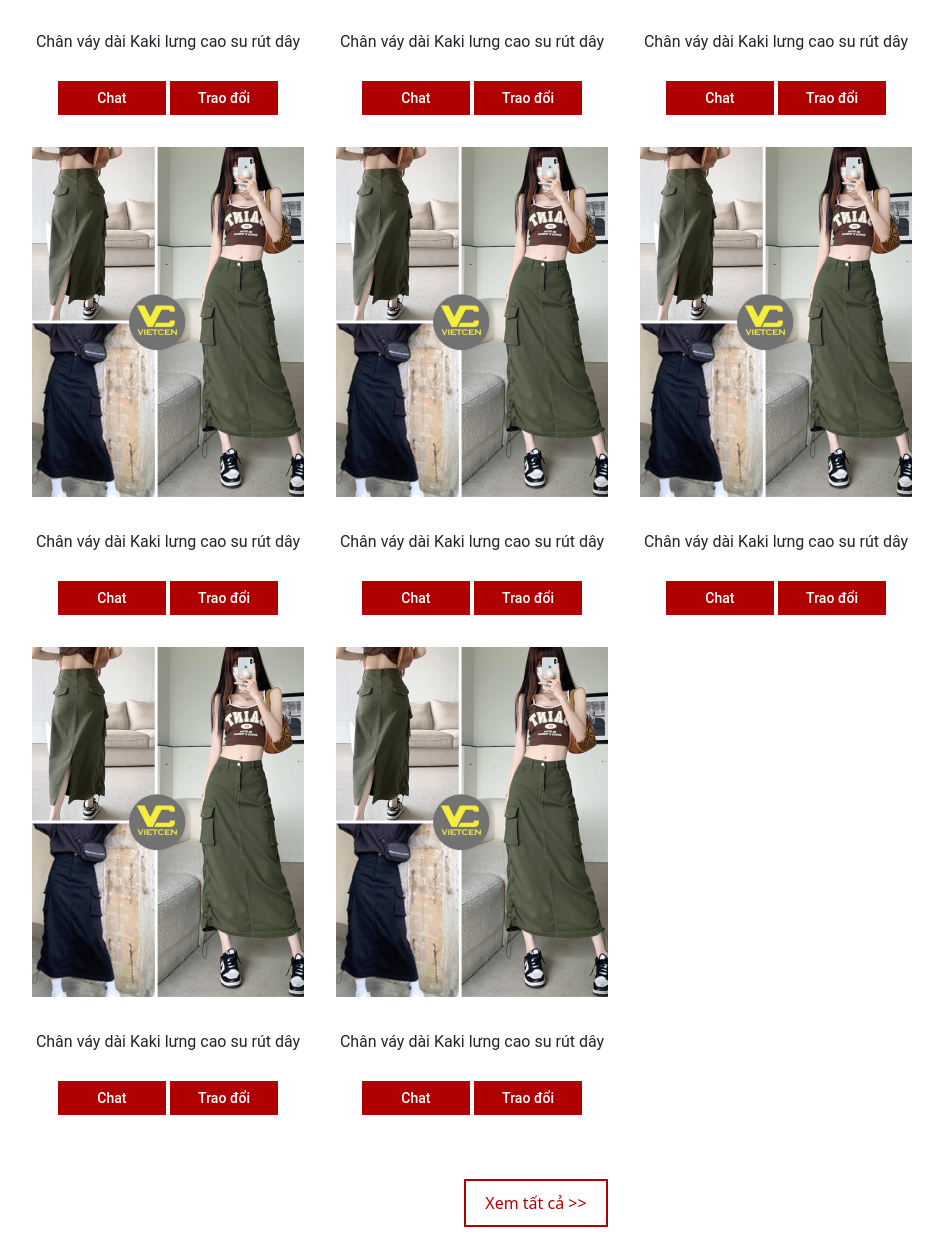
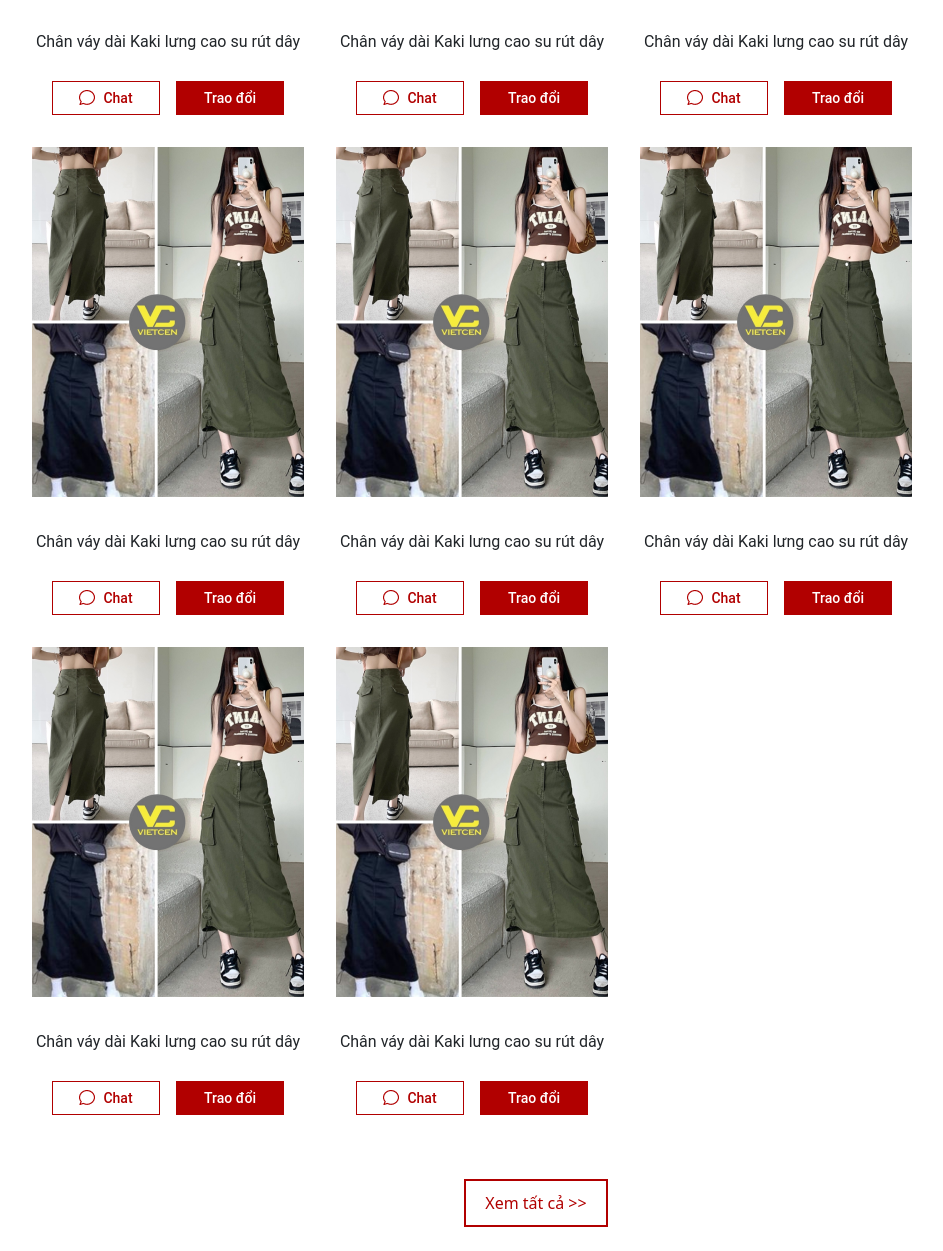
Before and after one commit to tinict/ViTPR-eChop, a plain HTML site: page index.html in a window 1280 px wide. Shown: the part 3409-4660 px from the top of the page, without its empty margins (104-1047 px from the left). Drawn offline with nearby package versions, Linux system fonts and the light colour scheme; files whose address does not match are found by name.

Commit message:
[echop-homepage]: Fixed slide image banner of home page

```diff
--- a/assets/css/home.css
+++ b/assets/css/home.css
@@ -497,9 +497,14 @@
     z-index: 10;
 }
 
+html, body {
+    overflow-x: hidden;
+}
+
 .swiper-container-2 {
     width: 100%;
     height: 196px;
+    overflow: hidden;
 }
 
 .icon-lst-right,
@@ -546,3 +551,17 @@
     font-weight: 500;
     font-size: 16px;
 }
+
+.btn-bg-white {
+    background-color: white;
+    color: #B10000;
+    border: solid 1px #B10000;
+    font-weight: 500;
+    font-size: 14px;
+}
+
+.icon-chat {
+    height: 16px;
+    width: 16px;
+    background-image: url('../images/icons/icon-chat.png');
+}
--- a/index.html
+++ b/index.html
@@ -412,8 +412,11 @@
                             <img src="./assets/images/icons/product-buy-1.png" alt="">
                         </div>
                         <span class="text-product">Chân váy dài Kaki lưng cao su rút dây</span>
-                        <div class="mb-3">
-                            <button class="product-item-btn">Chat</button>
+                        <div class="mb-3 d-flex">
+                            <button class="product-item-btn btn-bg-white d-flex justify-content-center align-items-center me-3">
+                                <div class="icon-chat me-2"></div>
+                                Chat
+                            </button>
                             <button class="product-item-btn">Trao đổi</button>
                         </div>
                     </div>
@@ -423,8 +426,11 @@
                             <img src="./assets/images/icons/product-buy-1.png" alt="">
                         </div>
                         <span class="text-product">Chân váy dài Kaki lưng cao su rút dây</span>
-                        <div class="mb-3">
-                            <button class="product-item-btn">Chat</button>
+                        <div class="mb-3 d-flex">
+                            <button class="product-item-btn btn-bg-white d-flex justify-content-center align-items-center me-3">
+                                <div class="icon-chat me-2"></div>
+                                Chat
+                            </button>
                             <button class="product-item-btn">Trao đổi</button>
                         </div>
                     </div>
@@ -434,8 +440,11 @@
                             <img src="./assets/images/icons/product-buy-1.png" alt="">
                         </div>
                         <span class="text-product">Chân váy dài Kaki lưng cao su rút dây</span>
-                        <div class="mb-3">
-                            <button class="product-item-btn">Chat</button>
+                        <div class="mb-3 d-flex">
+                            <button class="product-item-btn btn-bg-white d-flex justify-content-center align-items-center me-3">
+                                <div class="icon-chat me-2"></div>
+                                Chat
+                            </button>
                             <button class="product-item-btn">Trao đổi</button>
                         </div>
                     </div>
@@ -445,8 +454,11 @@
                             <img src="./assets/images/icons/product-buy-1.png" alt="">
                         </div>
                         <span class="text-product">Chân váy dài Kaki lưng cao su rút dây</span>
-                        <div class="mb-3">
-                            <button class="product-item-btn">Chat</button>
+                        <div class="mb-3 d-flex">
+                            <button class="product-item-btn btn-bg-white d-flex justify-content-center align-items-center me-3">
+                                <div class="icon-chat me-2"></div>
+                                Chat
+                            </button>
                             <button class="product-item-btn">Trao đổi</button>
                         </div>
                     </div>
@@ -456,8 +468,11 @@
                             <img src="./assets/images/icons/product-buy-1.png" alt="">
                         </div>
                         <span class="text-product">Chân váy dài Kaki lưng cao su rút dây</span>
-                        <div class="mb-3">
-                            <button class="product-item-btn">Chat</button>
+                        <div class="mb-3 d-flex">
+                            <button class="product-item-btn btn-bg-white d-flex justify-content-center align-items-center me-3">
+                                <div class="icon-chat me-2"></div>
+                                Chat
+                            </button>
                             <button class="product-item-btn">Trao đổi</button>
                         </div>
                     </div>
@@ -467,8 +482,11 @@
                             <img src="./assets/images/icons/product-buy-1.png" alt="">
                         </div>
                         <span class="text-product">Chân váy dài Kaki lưng cao su rút dây</span>
-                        <div class="mb-3">
-                            <button class="product-item-btn">Chat</button>
+                        <div class="mb-3 d-flex">
+                            <button class="product-item-btn btn-bg-white d-flex justify-content-center align-items-center me-3">
+                                <div class="icon-chat me-2"></div>
+                                Chat
+                            </button>
                             <button class="product-item-btn">Trao đổi</button>
                         </div>
                     </div>
@@ -478,8 +496,11 @@
                             <img src="./assets/images/icons/product-buy-1.png" alt="">
                         </div>
                         <span class="text-product">Chân váy dài Kaki lưng cao su rút dây</span>
-                        <div class="mb-3">
-                            <button class="product-item-btn">Chat</button>
+                        <div class="mb-3 d-flex">
+                            <button class="product-item-btn btn-bg-white d-flex justify-content-center align-items-center me-3">
+                                <div class="icon-chat me-2"></div>
+                                Chat
+                            </button>
                             <button class="product-item-btn">Trao đổi</button>
                         </div>
                     </div>
@@ -489,8 +510,11 @@
                             <img src="./assets/images/icons/product-buy-1.png" alt="">
                         </div>
                         <span class="text-product">Chân váy dài Kaki lưng cao su rút dây</span>
-                        <div class="mb-3">
-                            <button class="product-item-btn">Chat</button>
+                        <div class="mb-3 d-flex">
+                            <button class="product-item-btn btn-bg-white d-flex justify-content-center align-items-center me-3">
+                                <div class="icon-chat me-2"></div>
+                                Chat
+                            </button>
                             <button class="product-item-btn">Trao đổi</button>
                         </div>
                     </div>
```
Also changed, not shown: assets/images/icons/icon-chat.png (added), assets/images/icons/icon-dot.png (added).
